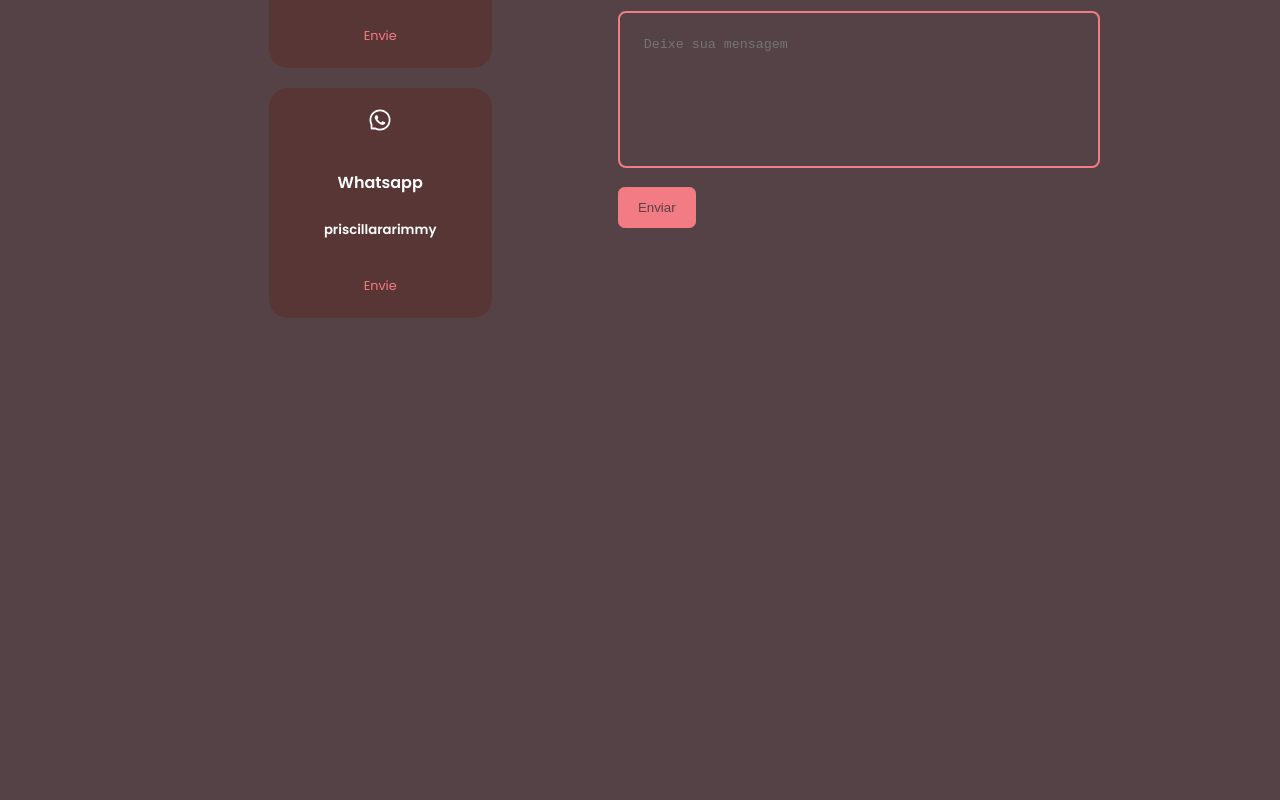
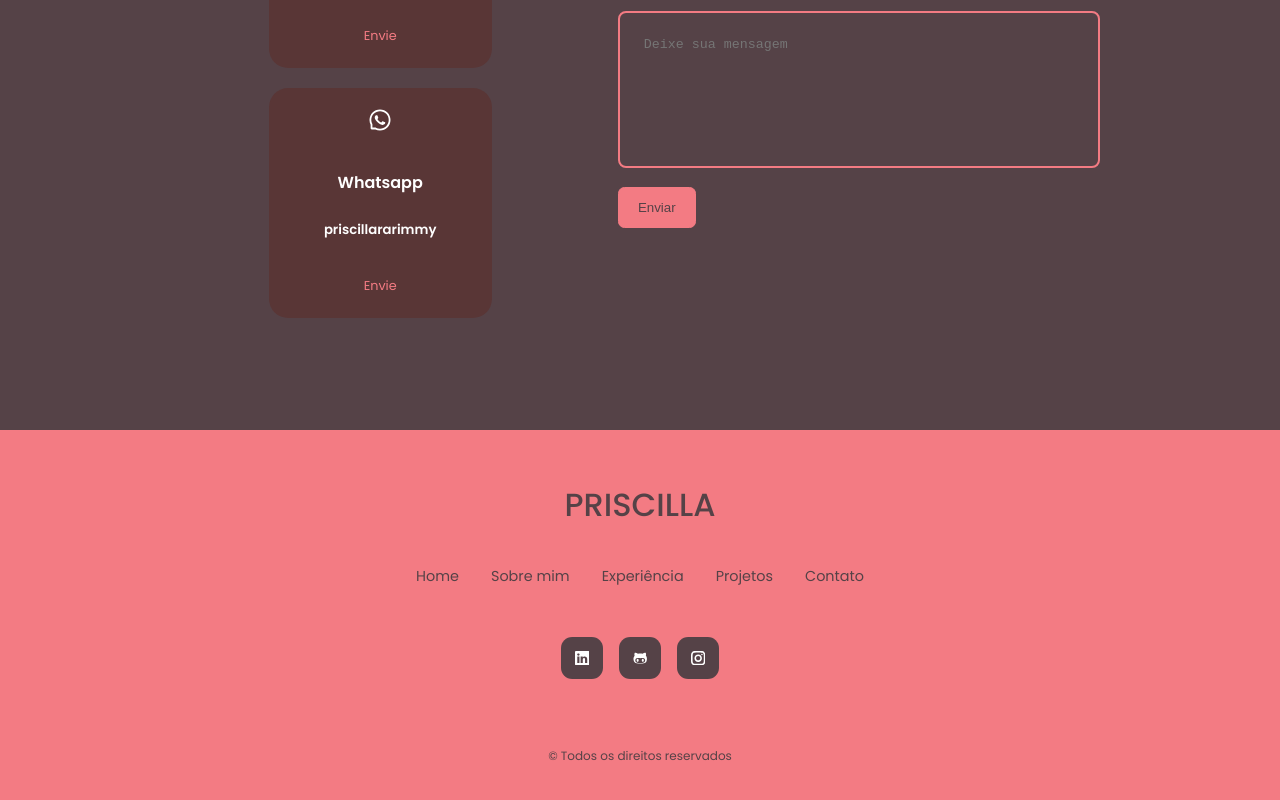
Before and after one commit to priscillararimmy/portifolio-react, a React (Create React App) app: page / in a window 1280 px wide. Shown: the part 3836-4636 px from the top of the page. Before the commit the page ends 4154 px from the top, so only its background shows below. Built offline with nearby package versions, Linux system fonts and the light colour scheme.

Commit message:
feat(Footer):Finalização

```diff
--- a/src/components/contact/contact.css
+++ b/src/components/contact/contact.css
@@ -64,6 +64,6 @@ input, textarea {
 /* ============ MEDIA QUERIES (SMALL DEVICES) ===============*/
 @media screen and (max-width: 600px) {
     .container.contact__container, form {
-        width: var(--container-width-sm);
+        width: 85%;
     }
 }
--- a/src/components/footer/footer.css
+++ b/src/components/footer/footer.css
@@ -0,0 +1,70 @@
+footer {
+    background: var(--color-primary);
+    padding: 3rem 0;
+    text-align: center;
+    font-size: 0.9rem;
+    margin-top: 7rem;
+}
+
+footer a {
+    color: var(--color-bg);
+}
+
+footer ul {
+    list-style-type: none;
+}
+
+.footer__logo {
+    font-size: 2rem;
+    font-weight: 500;
+    margin-bottom: 2rem;
+    display: inline-block;
+
+}
+
+.permalinks {
+    display: flex;
+    flex-wrap: wrap;
+    justify-content: center;
+    gap: 2rem;
+    margin: 0 auto 3rem;
+}
+
+.footer__socials {
+    display: flex;
+    justify-content: center;
+    gap: 1rem;
+    margin-bottom: 4rem;
+}
+
+.footer__socials a {
+    background: var(--color-bg);
+    color: var(--color-white);
+    padding: 0.8rem;
+    border-radius: 0.7rem;
+    display: flex;
+    border: 1px solid transparent;
+}
+
+
+.footer__socials a:hover {
+    background: transparent;
+    color: var(--color-bg);
+    border-color: var(--color-bg);
+}
+
+.footer__copyright {
+    margin-bottom: 4rem;
+    color: var(--color-bg);
+}
+
+/* ============ MEDIA QUERIES (SMALL DEVICES) ===============*/
+@media screen and (max-width: 600px) {
+   .permalinks {
+    flex-direction: column;
+    gap: 1.5rem;
+   }
+   .footer__socials {
+    margin-bottom: 2.6rem;
+   }
+ }
--- a/src/components/footer/footer.jsx
+++ b/src/components/footer/footer.jsx
@@ -1,8 +1,33 @@
+/* eslint-disable jsx-a11y/anchor-is-valid */
 import React from "react";
 import './footer.css'
+import {FaGithubAlt} from 'react-icons/fa'
+import {GrInstagram} from 'react-icons/gr'
+import {BsLinkedin} from 'react-icons/bs'
 
 const Footer = () => {
-    <div>Footer</div>
+    return (
+    <footer>
+        <a href="#" className="footer__logo">PRISCILLA</a>
+        <ul className="permalinks">
+            <li><a href="#">Home</a></li>
+            <li><a href="#about">Sobre mim</a></li>
+            <li><a href="#experiense">Experiência</a></li>
+            <li><a href="#portifolio">Projetos</a></li>
+            <li><a href="#contact">Contato</a></li>
+        </ul>
+
+        <div className="footer__socials">
+            <a href="https://www.linkedin.com/in/priscilla-rarimmy-lopes-pereira-1174461aa/"><BsLinkedin /></a>
+            <a href="https://github.com/priscillararimmy"><FaGithubAlt /></a>
+            <a href="https://www.instagram.com/priscillararimmy/"><GrInstagram /></a>
+        </div>
+
+        <div className="footer__copyright">
+            <small>&copy; Todos os direitos reservados</small>
+        </div>
+    </footer>
+    )
 }
 
 export  default Footer
--- a/src/index.css
+++ b/src/index.css
@@ -1,5 +1,5 @@
 @import url('https://fonts.googleapis.com/css2?family=Poppins:wght@300;400;500;600&family=Roboto:wght@300&display=swap');
-body {
+body, ul, form {
    margin: 0;
    padding: 0;
    border: 0;
```
